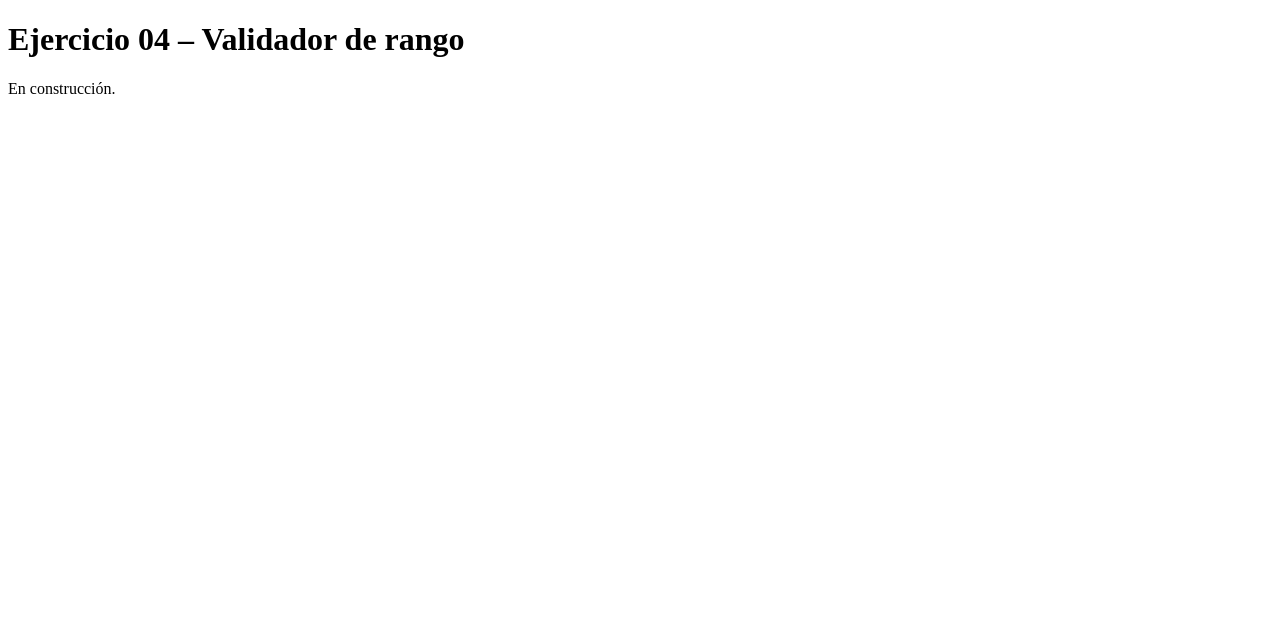
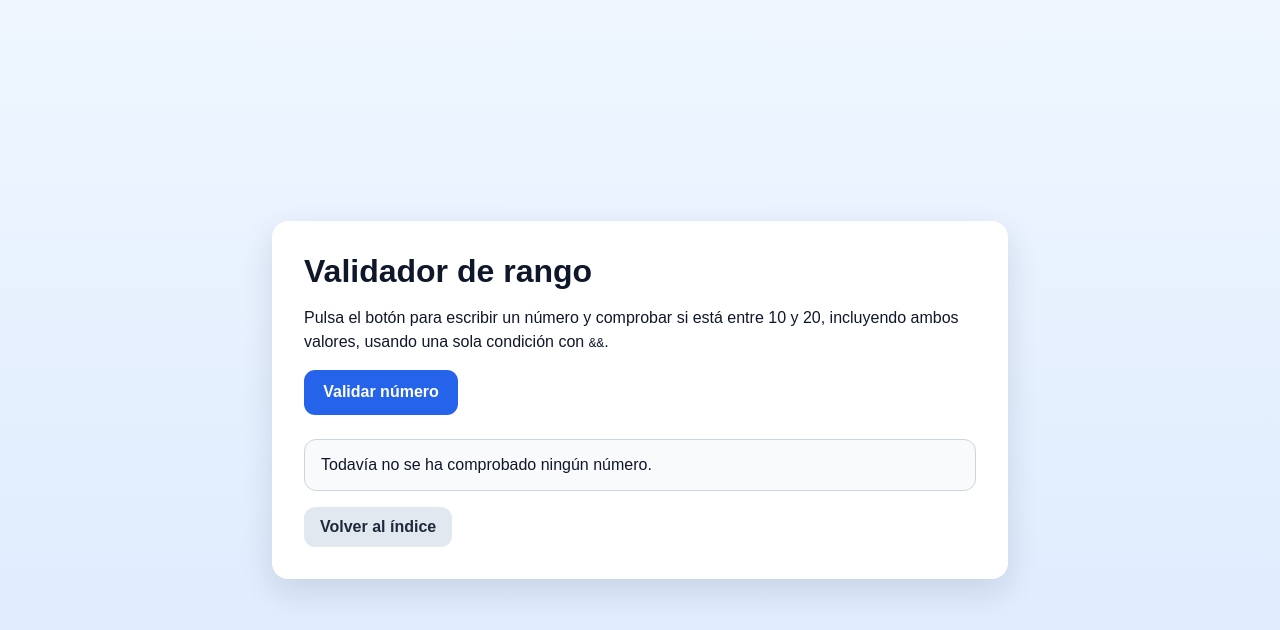
Before and after one commit to almrac/4.B.2.Ejercicios_basicos_Javascript, a plain HTML site: page ejercicio-04/index.html in a window 1280 px wide. Drawn offline with Linux system fonts and the light colour scheme.

Commit message:
Ejercicio 04

```diff
--- a/ejercicio-04/index.html
+++ b/ejercicio-04/index.html
@@ -1,11 +1,115 @@
 <!DOCTYPE html>
 <html lang="es">
 <head>
-  <meta charset="UTF-8">
-  <title>Ejercicio 04 – Validador de rango</title>
+	<meta charset="UTF-8">
+	<meta name="viewport" content="width=device-width, initial-scale=1.0">
+	<title>Ejercicio 4 - Validador de rango</title>
+	<style>
+		body {
+			margin: 0;
+			font-family: Arial, Helvetica, sans-serif;
+			background: linear-gradient(180deg, #eff6ff 0%, #dbeafe 100%);
+			color: #0f172a;
+			height: 100vh;
+			display: flex;
+			justify-content: center;
+			align-items: center;
+		}
+
+		main {
+			max-width: 42rem;
+			margin: 3rem auto;
+			padding: 2rem;
+			background: #ffffff;
+			border-radius: 1rem;
+			box-shadow: 0 0.75rem 2rem rgba(15, 23, 42, 0.12);
+		}
+
+		h1 {
+			margin-top: 0;
+			margin-bottom: 0.75rem;
+		}
+
+		p {
+			line-height: 1.5;
+		}
+
+		button {
+			padding: 0.85rem 1.2rem;
+			border: none;
+			border-radius: 0.7rem;
+			background: #2563eb;
+			color: #ffffff;
+			font-size: 1rem;
+			font-weight: bold;
+			cursor: pointer;
+		}
+
+		button:hover {
+			background: #1d4ed8;
+		}
+
+		#resultado {
+			margin-top: 1.5rem;
+			padding: 1rem;
+			border-radius: 0.75rem;
+			background: #f8fafc;
+			border: 1px solid #cbd5e1;
+		}
+
+		.volver {
+			display: inline-block;
+			margin-top: 1rem;
+			padding: 0.7rem 1rem;
+			border-radius: 0.7rem;
+			background: #e2e8f0;
+			color: #1e293b;
+			text-decoration: none;
+			font-weight: 600;
+		}
+
+		.volver:hover {
+			background: #cbd5e1;
+		}
+	</style>
 </head>
 <body>
-  <h1>Ejercicio 04 – Validador de rango</h1>
-  <p>En construcción.</p>
+	<main>
+		<h1>Validador de rango</h1>
+		<p>Pulsa el botón para escribir un número y comprobar si está entre 10 y 20, incluyendo ambos valores, usando una sola condición con <code>&amp;&amp;</code>.</p>
+		<button id="btn-validar" type="button" onclick="validarRango()">Validar número</button>
+		<div id="resultado">Todavía no se ha comprobado ningún número.</div>
+		<a class="volver" href="../index.html">Volver al índice</a>
+	</main>
+
+	<script>
+		// Esta función se ejecuta al pulsar el botón.
+		function validarRango() {
+			// Pedimos al usuario un valor. prompt siempre devuelve texto o null si se cancela.
+			let respuesta = prompt("Escribe un número usando dígitos del 0 al 9");
+
+			// Si el usuario pulsa "Cancelar", detenemos la función.
+			if (respuesta === null) {
+				document.getElementById("resultado").innerHTML = "Has cancelado la comprobación.";
+				return;
+			}
+
+			// Convertimos el texto introducido a número.
+			let numero = Number(respuesta);
+
+			// Si no se puede convertir a número, mostramos un aviso y detenemos la función.
+			if (isNaN(numero)) {
+				document.getElementById("resultado").innerHTML = "Debes escribir un número válido.";
+				return;
+			}
+
+			// Comprobamos con una sola condición que el número esté entre 10 y 20, incluidos.
+			if (numero >= 10 && numero <= 20) {
+				document.getElementById("resultado").innerHTML = "El número " + numero + " está entre 10 y 20";
+			} else {
+				document.getElementById("resultado").innerHTML = "El número " + numero + " no está entre 10 y 20";
+			}
+		}
+	</script>
 </body>
 </html>
```
